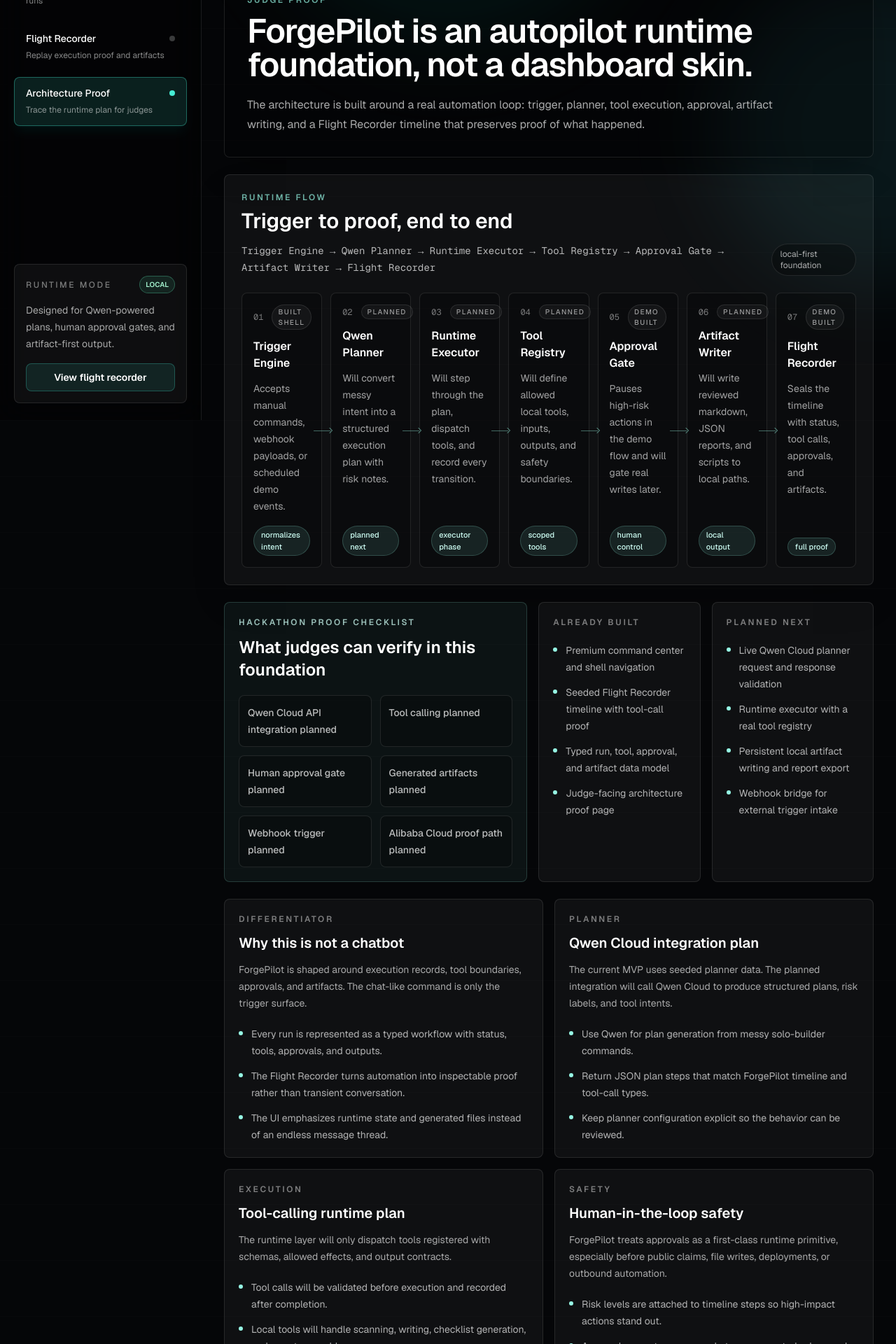
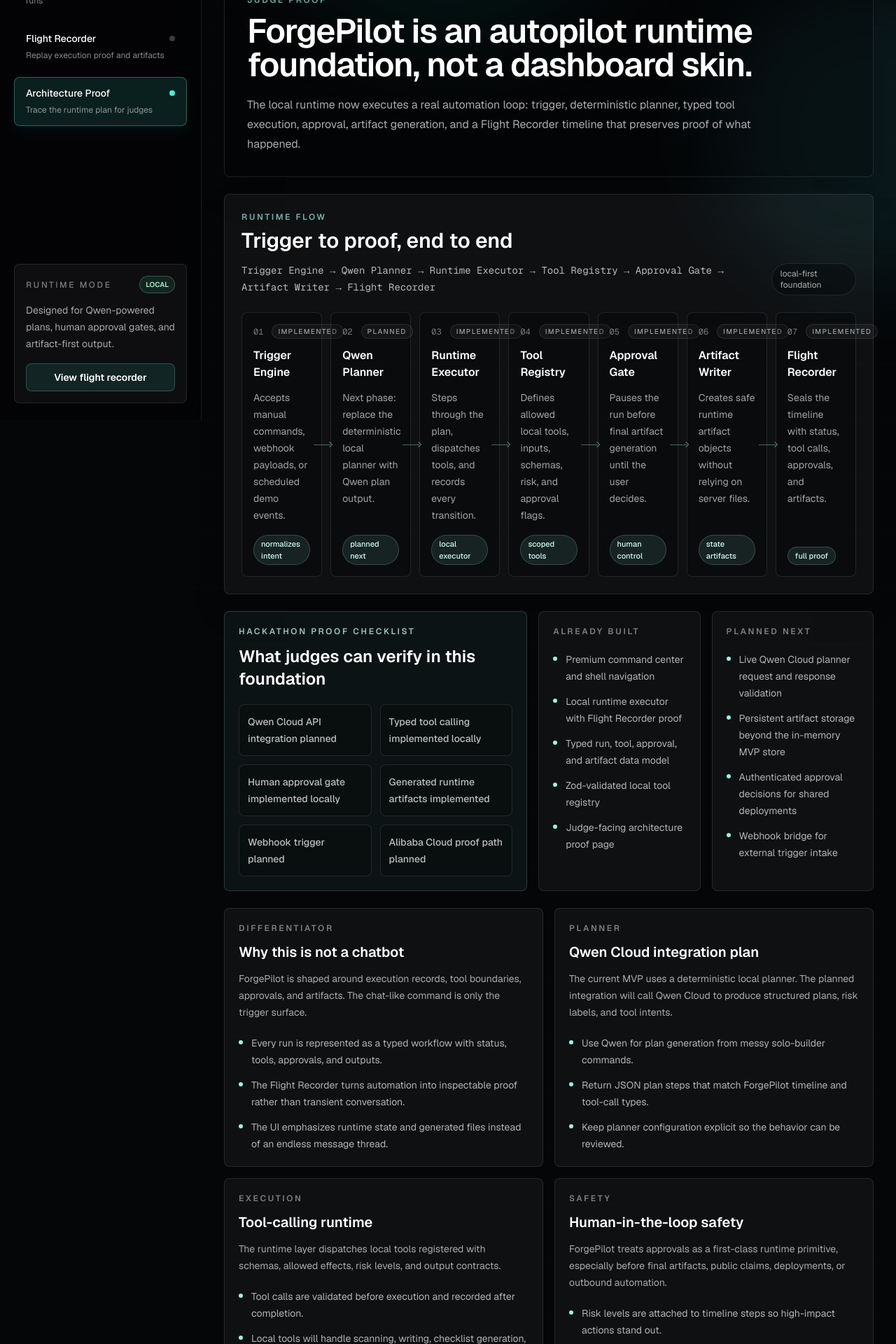
Before and after one commit to Jeevang1-epic/forgepilot-autopilot-runtime, a Next.js app: page /architecture in a window 1280 px wide. Shown: the part 200-2120 px from the top of the page at 70% size. Built offline with nearby package versions, Linux system fonts and the light colour scheme.

Commit message:
docs: document local runtime execution

```diff
--- a/src/app/architecture/page.tsx
+++ b/src/app/architecture/page.tsx
@@ -15,7 +15,7 @@
   {
     eyebrow: "Planner",
     title: "Qwen Cloud integration plan",
-    body: "The current MVP uses seeded planner data. The planned integration will call Qwen Cloud to produce structured plans, risk labels, and tool intents.",
+    body: "The current MVP uses a deterministic local planner. The planned integration will call Qwen Cloud to produce structured plans, risk labels, and tool intents.",
     points: [
       "Use Qwen for plan generation from messy solo-builder commands.",
       "Return JSON plan steps that match ForgePilot timeline and tool-call types.",
@@ -24,10 +24,10 @@
   },
   {
     eyebrow: "Execution",
-    title: "Tool-calling runtime plan",
-    body: "The runtime layer will only dispatch tools registered with schemas, allowed effects, and output contracts.",
+    title: "Tool-calling runtime",
+    body: "The runtime layer dispatches local tools registered with schemas, allowed effects, risk levels, and output contracts.",
     points: [
-      "Tool calls will be validated before execution and recorded after completion.",
+      "Tool calls are validated before execution and recorded after completion.",
       "Local tools will handle scanning, writing, checklist generation, and report assembly.",
       "Hosted or external tools can be added behind explicit registry entries later.",
     ],
@@ -35,7 +35,7 @@
   {
     eyebrow: "Safety",
     title: "Human-in-the-loop safety",
-    body: "ForgePilot treats approvals as a first-class runtime primitive, especially before public claims, file writes, deployments, or outbound automation.",
+    body: "ForgePilot treats approvals as a first-class runtime primitive, especially before final artifacts, public claims, deployments, or outbound automation.",
     points: [
       "Risk levels are attached to timeline steps so high-impact actions stand out.",
       "Approval requests preserve what was requested, when, and who approved it.",
@@ -45,9 +45,9 @@
   {
     eyebrow: "Artifacts",
     title: "Local-first artifact generation",
-    body: "The output target is a local artifact pack that builders can inspect, edit, commit, or submit.",
+    body: "The output target is a local runtime artifact pack that builders can inspect, edit, commit, or submit.",
     points: [
-      "Markdown and JSON outputs stay in the workspace rather than disappearing in chat history.",
+      "Markdown and JSON outputs are represented as runtime artifact objects instead of disappearing in chat history.",
       "Run reports can be used as proof for demos, audits, and project handoff.",
       "The artifact writer is intentionally separate from the planner for clearer control.",
     ],
@@ -66,9 +66,9 @@
 
 const proofChecklist = [
   "Qwen Cloud API integration planned",
-  "Tool calling planned",
-  "Human approval gate planned",
-  "Generated artifacts planned",
+  "Typed tool calling implemented locally",
+  "Human approval gate implemented locally",
+  "Generated runtime artifacts implemented",
   "Webhook trigger planned",
   "Alibaba Cloud proof path planned",
 ];
@@ -78,8 +78,9 @@
     label: "Already built",
     items: [
       "Premium command center and shell navigation",
-      "Seeded Flight Recorder timeline with tool-call proof",
+      "Local runtime executor with Flight Recorder proof",
       "Typed run, tool, approval, and artifact data model",
+      "Zod-validated local tool registry",
       "Judge-facing architecture proof page",
     ],
   },
@@ -87,8 +88,8 @@
     label: "Planned next",
     items: [
       "Live Qwen Cloud planner request and response validation",
-      "Runtime executor with a real tool registry",
-      "Persistent local artifact writing and report export",
+      "Persistent artifact storage beyond the in-memory MVP store",
+      "Authenticated approval decisions for shared deployments",
       "Webhook bridge for external trigger intake",
     ],
   },
@@ -105,9 +106,9 @@
           ForgePilot is an autopilot runtime foundation, not a dashboard skin.
         </h1>
         <p className="mt-5 max-w-3xl text-base leading-7 text-white/66">
-          The architecture is built around a real automation loop: trigger, planner,
-          tool execution, approval, artifact writing, and a Flight Recorder timeline
-          that preserves proof of what happened.
+          The local runtime now executes a real automation loop: trigger, deterministic
+          planner, typed tool execution, approval, artifact generation, and a Flight
+          Recorder timeline that preserves proof of what happened.
         </p>
       </section>
 
--- a/src/components/architecture/architecture-map.tsx
+++ b/src/components/architecture/architecture-map.tsx
@@ -3,43 +3,43 @@
     label: "Trigger Engine",
     description: "Accepts manual commands, webhook payloads, or scheduled demo events.",
     checkpoint: "normalizes intent",
-    state: "built shell",
+    state: "implemented",
   },
   {
     label: "Qwen Planner",
-    description: "Will convert messy intent into a structured execution plan with risk notes.",
+    description: "Next phase: replace the deterministic local planner with Qwen plan output.",
     checkpoint: "planned next",
     state: "planned",
   },
   {
     label: "Runtime Executor",
-    description: "Will step through the plan, dispatch tools, and record every transition.",
-    checkpoint: "executor phase",
-    state: "planned",
+    description: "Steps through the plan, dispatches tools, and records every transition.",
+    checkpoint: "local executor",
+    state: "implemented",
   },
   {
     label: "Tool Registry",
-    description: "Will define allowed local tools, inputs, outputs, and safety boundaries.",
+    description: "Defines allowed local tools, inputs, schemas, risk, and approval flags.",
     checkpoint: "scoped tools",
-    state: "planned",
+    state: "implemented",
   },
   {
     label: "Approval Gate",
-    description: "Pauses high-risk actions in the demo flow and will gate real writes later.",
+    description: "Pauses the run before final artifact generation until the user decides.",
     checkpoint: "human control",
-    state: "demo built",
+    state: "implemented",
   },
   {
     label: "Artifact Writer",
-    description: "Will write reviewed markdown, JSON reports, and scripts to local paths.",
-    checkpoint: "local output",
-    state: "planned",
+    description: "Creates safe runtime artifact objects without relying on server files.",
+    checkpoint: "state artifacts",
+    state: "implemented",
   },
   {
     label: "Flight Recorder",
     description: "Seals the timeline with status, tool calls, approvals, and artifacts.",
     checkpoint: "full proof",
-    state: "demo built",
+    state: "implemented",
   },
 ];
 
```
Also changed, not shown: 1 other file (tests, documents, lock files or other folders).
